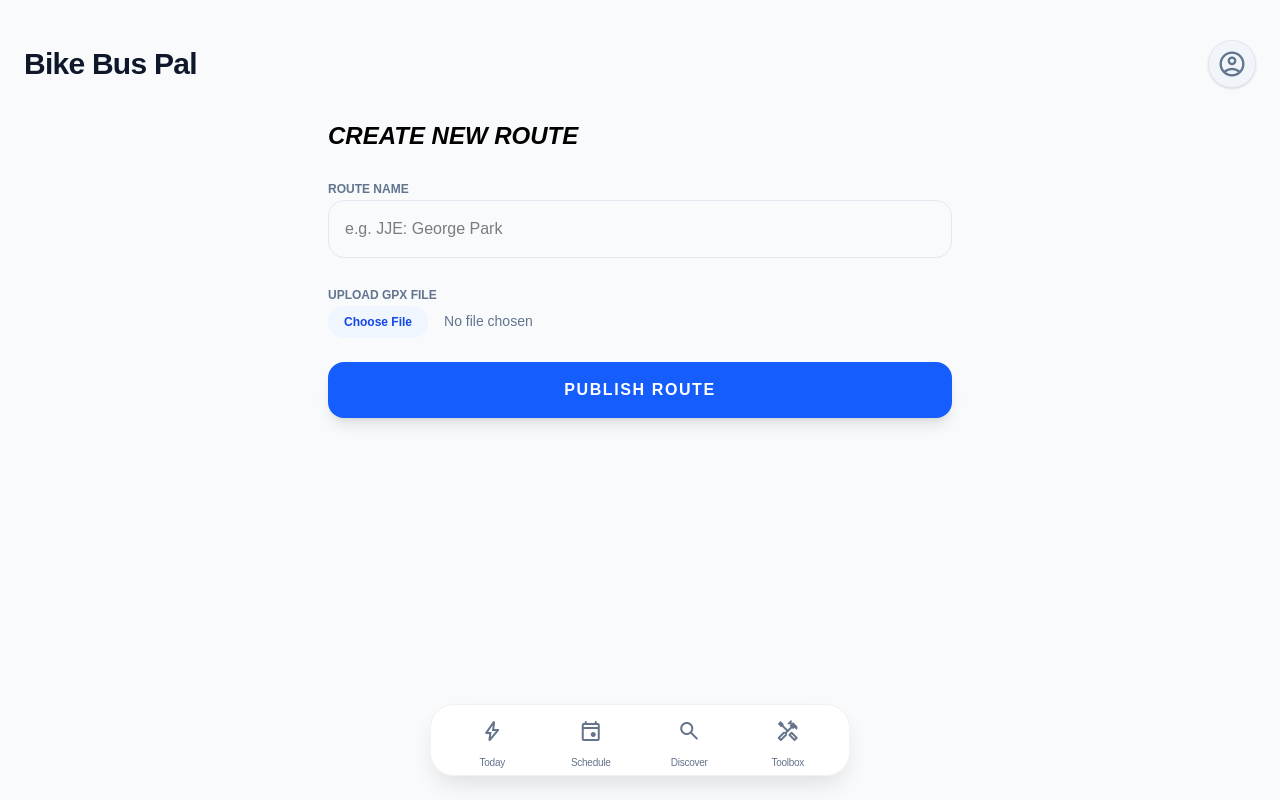
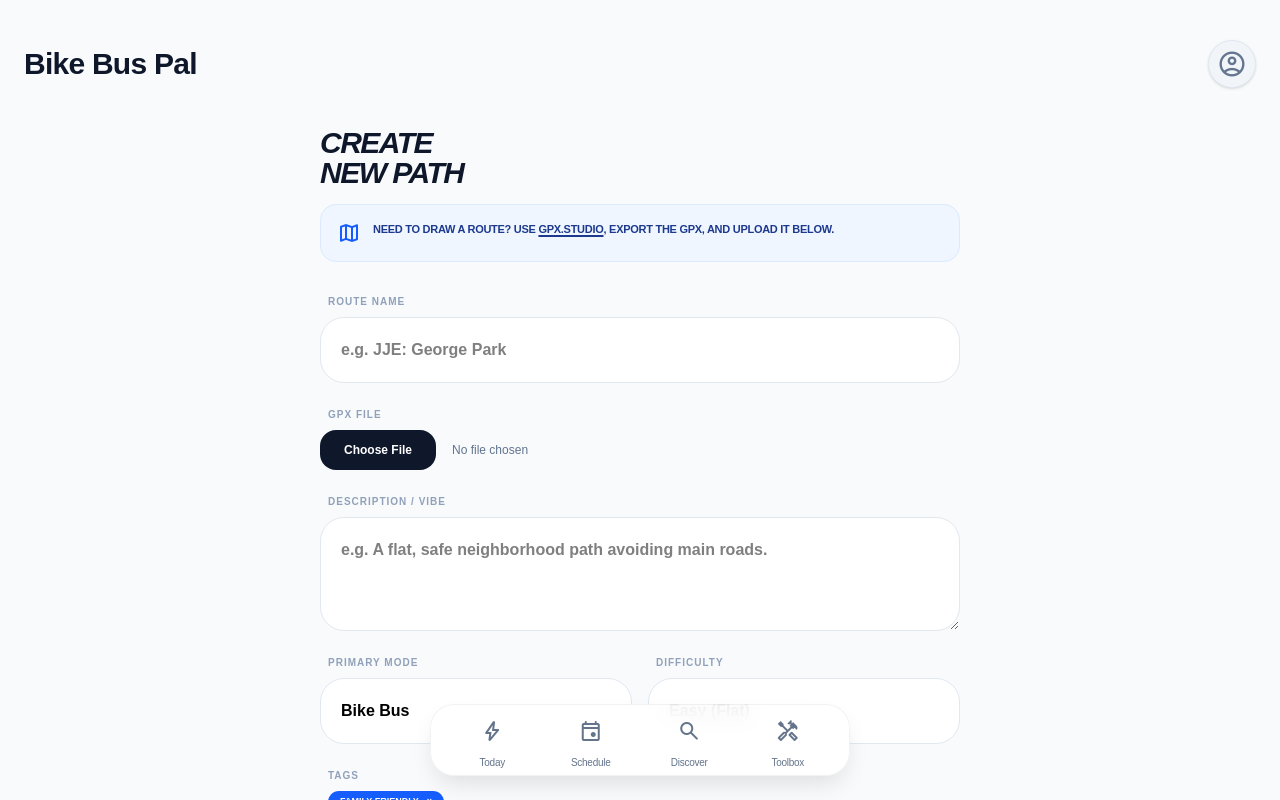
Before and after one commit to revoltlution/bikebuspal-app, a Next.js app: page /routes/create in a window 1280 px wide. Built offline with nearby package versions, Linux system fonts and the light colour scheme; no server answers.

Commit message:
new create route page

```diff
--- a/app/routes/create/page.tsx
+++ b/app/routes/create/page.tsx
@@ -2,117 +2,200 @@
 
 import { useState } from "react";
 import dynamic from "next/dynamic";
-// Use the explicit file path
 import { collection, addDoc, serverTimestamp } from "firebase/firestore";
 import { useRouter } from "next/navigation";
 import { auth, db } from "@/src/lib/firebase/client";
 
-// Dynamically load MapControl for previewing
 const MapPreview = dynamic(() => import("@/src/components/MapControl"), { ssr: false });
 
 export default function CreateRoutePage() {
   const router = useRouter();
+  const [loading, setLoading] = useState(false);
+
+  // Existing Logic Props
   const [routeName, setRouteName] = useState("");
   const [coords, setCoords] = useState<[number, number][]>([]);
-  const [loading, setLoading] = useState(false);
 
+  // NEW Metadata Props
+  const [description, setDescription] = useState("");
+  const [mode, setMode] = useState("bike bus");
+  const [difficulty, setDifficulty] = useState("easy");
+  const [neighborhood, setNeighborhood] = useState("St. Johns"); // Default for your current routes
+  const [tagInput, setTagInput] = useState("");
+  const [tags, setTags] = useState<string[]>(["family-friendly"]);
+
+  // GPX Parsing Logic (Kept identical to yours)
   const handleGpxUpload = async (e: React.ChangeEvent<HTMLInputElement>) => {
     const file = e.target.files?.[0];
     if (!file) return;
-
     const text = await file.text();
     const parser = new DOMParser();
     const xml = parser.parseFromString(text, "text/xml");
     const points = Array.from(xml.getElementsByTagName("trkpt"));
-
     const parsedCoords = points
-      .map((pt) => [
-        parseFloat(pt.getAttribute("lat") || "0"),
-        parseFloat(pt.getAttribute("lon") || "0"),
-      ] as [number, number])
-      // Filter out identical consecutive points to keep the array clean
-      .filter((point, i, arr) => {
-        if (i === 0) return true;
-        return point[0] !== arr[i - 1][0] || point[1] !== arr[i - 1][1];
-      });
-
+      .map((pt) => [parseFloat(pt.getAttribute("lat") || "0"), parseFloat(pt.getAttribute("lon") || "0")] as [number, number])
+      .filter((point, i, arr) => i === 0 || point[0] !== arr[i - 1][0] || point[1] !== arr[i - 1][1]);
     setCoords(parsedCoords);
   };
 
+  const addTag = () => {
+    if (tagInput && !tags.includes(tagInput.toLowerCase())) {
+      setTags([...tags, tagInput.toLowerCase().trim()]);
+      setTagInput("");
+    }
+  };
+
   const saveToFirestore = async () => {
-    // 1. Get the current user directly from the auth instance
     const user = auth.currentUser;
-
     if (!user) {
       alert("You must be logged in to publish a route.");
+      return;
+    }
+    if (coords.length === 0) {
+      alert("Please upload a GPX file first.");
       return;
     }
 
     setLoading(true);
     try {
-      const firestoreReadyCoords = coords.map(c => ({
-        lat: c[0],
-        lng: c[1]
-      }));
+      const firestoreReadyCoords = coords.map(c => ({ lat: c[0], lng: c[1] }));
 
-      // 2. Add the document with your schema fields
       await addDoc(collection(db, "routes"), {
+        // --- Combined Schema ---
         name: routeName || "Unnamed Route",
+        description,
+        preferredMode: mode,
+        difficulty,
+        tags,
+        neighborhood,
         coordinates: firestoreReadyCoords,
         active: true,
         city: "Portland",
-        schoolName: "James John Elementary", // Or your state variable
+        schoolName: "James John Elementary",
         startLocationLabel: "Meet at George Park",
         startTimeLocal: "08:00",
         weekday: 2,
-        createdBy: user.uid, // This is the magic key for your Delete rule
+        createdBy: user.uid,
         planner: user.displayName || "Revolution",
         updatedAt: serverTimestamp(),
+        // Placeholder for future thumbnails
+        startThumbnail: "",
+        endThumbnail: ""
       });
 
-      router.push("/map");
+      router.push("/toolbox/routes");
     } catch (error: any) {
       console.error("Save Error:", error);
       alert(`Save Failed: ${error.message}`);
+    } finally {
       setLoading(false);
     }
   };
 
   return (
-    <div className="p-6 max-w-2xl mx-auto space-y-6">
-      <h1 className="text-2xl font-black italic uppercase">Create New Route</h1>
+    <div className="flex flex-col gap-8 pb-32 px-4 pt-8 max-w-2xl mx-auto overflow-y-auto min-h-screen bg-slate-50">
+      <header>
+        <h2 className="text-3xl font-black italic uppercase tracking-tighter text-slate-900 leading-none">
+          Create <br/>New Path
+        </h2>
 
-      <div className="space-y-2">
-        <label className="text-xs font-black uppercase text-slate-500">Route Name</label>
+        {/* GPX.STUDIO HELPER */}
+        <div className="mt-4 p-4 bg-blue-50 border border-blue-100 rounded-2xl flex items-start gap-3">
+          <span className="material-symbols-rounded text-blue-600">map</span>
+          <p className="text-[11px] font-bold text-blue-900 leading-relaxed uppercase tracking-tight">
+            Need to draw a route? Use <a href="https://gpx.studio/" target="_blank" className="underline decoration-2 underline-offset-2">gpx.studio</a>, export the GPX, and upload it below.
+          </p>
+        </div>
+      </header>
+
+      <div className="flex flex-col gap-6">
+        {/* Route Name */}
+        <div className="flex flex-col gap-2">
+          <label className="text-[10px] font-black uppercase tracking-widest text-slate-400 px-2">Route Name</label>
           <input
             value={routeName}
             onChange={(e) => setRouteName(e.target.value)}
             placeholder="e.g. JJE: George Park"
-          className="w-full p-4 rounded-2xl border border-slate-200 focus:ring-2 focus:ring-blue-500 outline-none"
+            className="p-5 bg-white rounded-3xl border border-slate-200 font-bold outline-none focus:ring-2 focus:ring-blue-500"
           />
         </div>
 
-      <div className="space-y-2">
-        <label className="text-xs font-black uppercase text-slate-500">Upload GPX File</label>
-        <input type="file" accept=".gpx" onChange={handleGpxUpload} className="block w-full text-sm text-slate-500 file:mr-4 file:py-2 file:px-4 file:rounded-full file:border-0 file:text-xs file:font-black file:bg-blue-50 file:text-blue-700" />
+        {/* GPX Upload & Preview */}
+        <div className="flex flex-col gap-2">
+          <label className="text-[10px] font-black uppercase tracking-widest text-slate-400 px-2">GPX File</label>
+          <input type="file" accept=".gpx" onChange={handleGpxUpload} className="block w-full text-xs text-slate-500 file:mr-4 file:py-3 file:px-6 file:rounded-2xl file:border-0 file:font-black file:bg-slate-900 file:text-white" />
+
+          {coords.length > 0 && (
+            <div className="mt-2 h-48 w-full rounded-3xl overflow-hidden border border-slate-200">
+              <MapPreview key={`preview-${coords.length}`} customData={coords.map(c => ({ lat: c[0], lng: c[1] }))} />
+            </div>
+          )}
         </div>
 
-        {coords.length > 0 && (
-          <div className="h-64 w-full rounded-3xl overflow-hidden border border-slate-200 shadow-inner">
-            <MapPreview
-              key={`preview-${coords.length}`}
-              customData={coords.map(c => ({ lat: c[0], lng: c[1] }))}
+        {/* Description */}
+        <div className="flex flex-col gap-2">
+          <label className="text-[10px] font-black uppercase tracking-widest text-slate-400 px-2">Description / Vibe</label>
+          <textarea
+            value={description}
+            onChange={(e) => setDescription(e.target.value)}
+            rows={3}
+            className="p-5 bg-white rounded-3xl border border-slate-200 font-bold outline-none"
+            placeholder="e.g. A flat, safe neighborhood path avoiding main roads."
           />
         </div>
-        )}
+
+        {/* Mode & Difficulty */}
+        <div className="grid grid-cols-2 gap-4">
+          <div className="flex flex-col gap-2">
+            <label className="text-[10px] font-black uppercase tracking-widest text-slate-400 px-2">Primary Mode</label>
+            <select value={mode} onChange={(e) => setMode(e.target.value)} className="p-5 bg-white rounded-3xl border border-slate-200 font-bold appearance-none">
+              <option value="bike bus">Bike Bus</option>
+              <option value="walking school bus">Walking Bus</option>
+              <option value="gravel bike">Gravel Bike</option>
+              <option value="scooter">Scooter</option>
+            </select>
+          </div>
+          <div className="flex flex-col gap-2">
+            <label className="text-[10px] font-black uppercase tracking-widest text-slate-400 px-2">Difficulty</label>
+            <select value={difficulty} onChange={(e) => setDifficulty(e.target.value)} className="p-5 bg-white rounded-3xl border border-slate-200 font-bold appearance-none">
+              <option value="easy">Easy (Flat)</option>
+              <option value="medium">Medium (Hills)</option>
+              <option value="hard">Hard (Advanced)</option>
+            </select>
+          </div>
+        </div>
+
+        {/* Tags Logic */}
+        <div className="flex flex-col gap-2">
+          <label className="text-[10px] font-black uppercase tracking-widest text-slate-400 px-2">Tags</label>
+          <div className="flex flex-wrap gap-2 px-2 mb-2">
+            {tags.map(tag => (
+              <span key={tag} className="bg-blue-600 text-white text-[9px] font-black uppercase px-3 py-1 rounded-full flex items-center gap-2">
+                {tag}
+                <button type="button" onClick={() => setTags(tags.filter(t => t !== tag))}>×</button>
+              </span>
+            ))}
+          </div>
+          <div className="flex gap-2">
+            <input
+              value={tagInput}
+              onChange={(e) => setTagInput(e.target.value)}
+              className="flex-1 p-4 bg-white rounded-2xl border border-slate-200 font-bold text-xs outline-none"
+              placeholder="e.g. protected-lane, scenic"
+              onKeyDown={(e) => e.key === 'Enter' && (e.preventDefault(), addTag())}
+            />
+            <button type="button" onClick={addTag} className="bg-slate-900 text-white px-6 rounded-2xl font-black italic">ADD</button>
+          </div>
+        </div>
 
         <button
           onClick={saveToFirestore}
           disabled={loading}
-        className="w-full bg-blue-600 text-white p-4 rounded-2xl font-black uppercase tracking-widest shadow-lg active:scale-95 transition-all disabled:opacity-50"
+          className="bg-blue-600 text-white py-6 rounded-[2.5rem] font-black italic uppercase tracking-widest shadow-xl active:scale-95 transition-all mt-4 disabled:opacity-50"
         >
-        {loading ? "Saving..." : "Publish Route"}
+          {loading ? "Syncing to Cloud..." : "Publish Route"}
         </button>
+      </div>
     </div>
   );
 }
```
Lines whose indentation alone changed are shown as unchanged.
